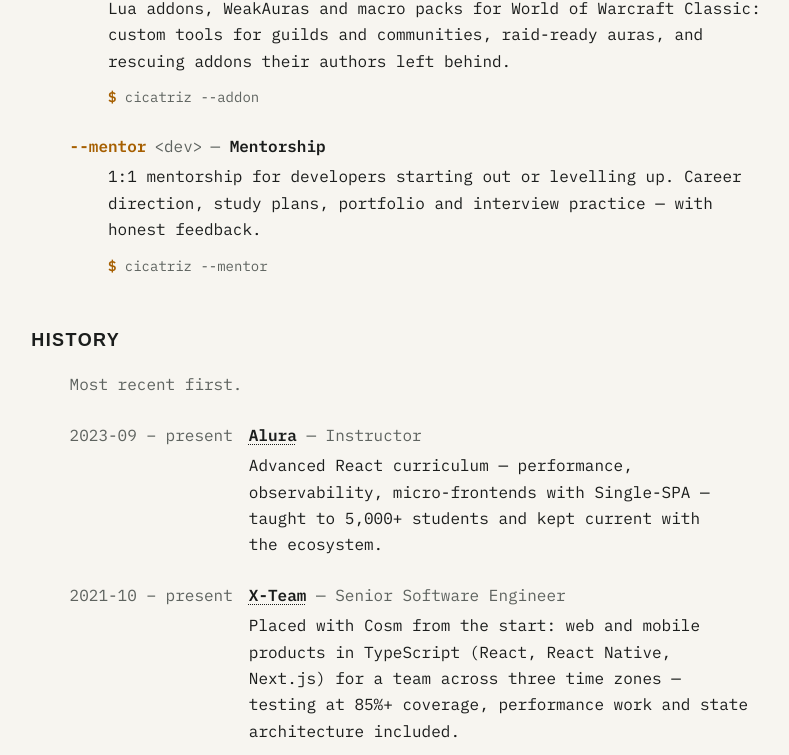
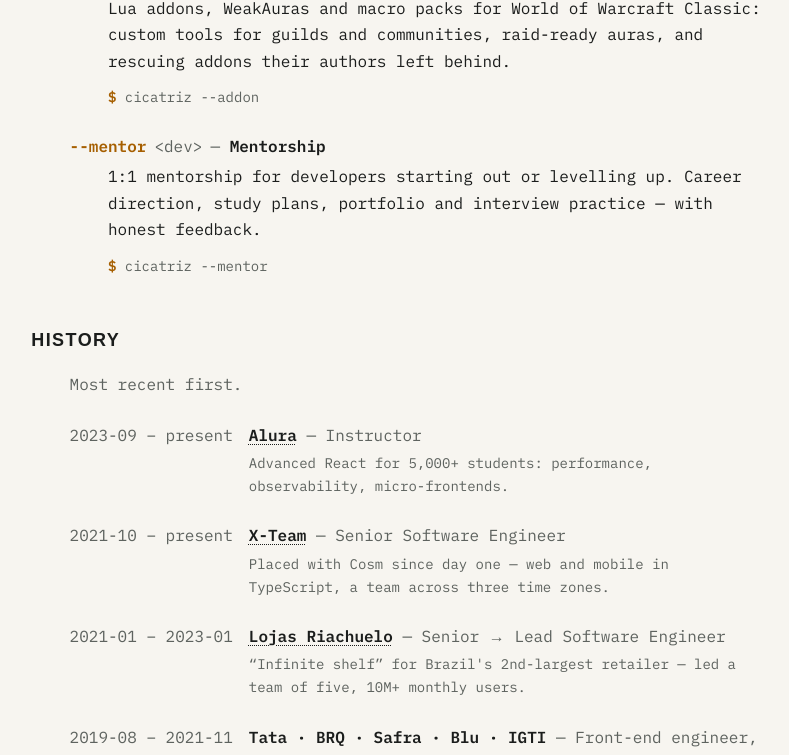
Before and after one commit to cicatrizdev/cicatriz-dev, a Next.js app: page /en in a window 1280 px wide. Shown: the part 1997-2752 px from the top of the page, without its empty margins (244-1033 px from the left). Built offline with nearby package versions, Linux system fonts and the light colour scheme; a web font is replaced by a local one.

Commit message:
feat(history): terse rows — one line per role, one sentence where it helps
Five entries instead of nine: the 2019–2021 short stints collapse into
one row; summaries are dim, one sentence, and the long version stays
on LinkedIn.

```diff
--- a/src/components/sections/sections.module.css
+++ b/src/components/sections/sections.module.css
@@ -302,6 +302,8 @@
 
 .job p {
   margin: var(--space-1) 0 0;
+  color: var(--dim);
+  font-size: var(--text-sm);
 }
 
 /* STANDARDS */
--- a/src/content/experience.ts
+++ b/src/content/experience.ts
@@ -2,7 +2,8 @@
 
 /**
  * Professional history shown under HISTORY, most recent first (stable for ties).
- * Source: LinkedIn profile export (2026-08), condensed to one or two lines each.
+ * Terse on purpose — one line per role, one sentence where it adds something.
+ * The long version lives on LinkedIn (see SEE ALSO).
  */
 export const experience: readonly Experience[] = [
   {
@@ -15,8 +16,8 @@
     start: '2021-10',
     end: null,
     summary: {
-      en: 'Placed with Cosm from the start: web and mobile products in TypeScript (React, React Native, Next.js) for a team across three time zones — testing at 85%+ coverage, performance work and state architecture included.',
-      pt: 'Alocado na Cosm desde o início: produtos web e mobile em TypeScript (React, React Native, Next.js) para um time em três fusos — com testes acima de 85% de cobertura, performance e arquitetura de estado no pacote.',
+      en: 'Placed with Cosm since day one — web and mobile in TypeScript, a team across three time zones.',
+      pt: 'Alocado na Cosm desde o início — web e mobile em TypeScript, time em três fusos.',
     },
   },
   {
@@ -26,8 +27,8 @@
     start: '2023-09',
     end: null,
     summary: {
-      en: 'Advanced React curriculum — performance, observability, micro-frontends with Single-SPA — taught to 5,000+ students and kept current with the ecosystem.',
-      pt: 'Currículo avançado de React — performance, observabilidade, micro-frontends com Single-SPA — para mais de 5.000 alunos, sempre atualizado com o ecossistema.',
+      en: 'Advanced React for 5,000+ students: performance, observability, micro-frontends.',
+      pt: 'React avançado para 5.000+ alunos: performance, observabilidade, micro-frontends.',
     },
   },
   {
@@ -35,81 +36,36 @@
     url: 'https://www.riachuelo.com.br',
     role: {
       en: 'Senior → Lead Software Engineer',
-      pt: 'Engenheiro de Software Sênior → Lead',
+      pt: 'Engenheiro Sênior → Lead',
     },
     start: '2021-01',
     end: '2023-01',
     summary: {
-      en: "Joined the “infinite shelf” product discovery for Brazil's second-largest retail chain during the move from the monolith to React, then led its five-engineer front-end team: seller dashboard and customer-facing e-commerce in React and React Native for 10M+ monthly users (+40% product visibility), Keycloak auth, Dynatrace/GA observability.",
-      pt: 'Entrei na descoberta de produtos “prateleira infinita” da segunda maior varejista do Brasil durante a saída do monólito para React e depois liderei seu time de cinco engenheiros de front-end: painel do vendedor e e-commerce para 10M+ usuários mensais em React e React Native (+40% de visibilidade de produto), autenticação Keycloak, observabilidade Dynatrace/GA.',
+      en: "“Infinite shelf” for Brazil's 2nd-largest retailer — led a team of five, 10M+ monthly users.",
+      pt: '“Prateleira infinita” da 2ª maior varejista do Brasil — liderei um time de cinco, 10M+ usuários/mês.',
     },
   },
   {
-    company: 'IGTI',
-    url: 'https://www.xpeducacao.com.br',
-    role: { en: 'Instructor', pt: 'Instrutor' },
-    start: '2020-11',
+    company: 'Tata · BRQ · Safra · Blu · IGTI',
+    role: {
+      en: 'Front-end engineer, bootcamp instructor',
+      pt: 'Engenheiro front-end, instrutor de bootcamp',
+    },
+    start: '2019-08',
     end: '2021-11',
     summary: {
-      en: '“Mobile Developer” and “Beginner Software Developer” bootcamps for 500+ students: JavaScript, React, React Native, Python, Dart and Flutter, plus Git, Node.js and Android workflows.',
-      pt: 'Bootcamps “Desenvolvedor Mobile” e “Desenvolvedor de Software Iniciante” para mais de 500 alunos: JavaScript, React, React Native, Python, Dart e Flutter, além de fluxos com Git, Node.js e Android.',
-    },
-  },
-  {
-    company: 'Blu',
-    url: 'https://www.useblu.com.br',
-    role: { en: 'Software Engineer', pt: 'Engenheiro de Software' },
-    start: '2020-09',
-    end: '2020-12',
-    summary: {
-      en: 'Fintech onboarding flow in React and Ruby on Rails, TDD throughout, and a design system in a Lerna monorepo shared across products.',
-      pt: 'Fluxo de onboarding de fintech em React e Ruby on Rails, TDD do início ao fim, e um design system em monorepo Lerna compartilhado entre produtos.',
-    },
-  },
-  {
-    company: 'Safra',
-    url: 'https://www.safra.com.br',
-    role: { en: 'Software Engineer', pt: 'Engenheiro de Software' },
-    start: '2020-04',
-    end: '2020-09',
-    summary: {
-      en: 'Modernized an internal banking dashboard from AngularJS to Angular 8 and built mobile banking features with NativeScript for one of Brazil’s largest private banks.',
-      pt: 'Modernizei um painel bancário interno de AngularJS para Angular 8 e construí features de mobile banking com NativeScript para um dos maiores bancos privados do Brasil.',
-    },
-  },
-  {
-    company: 'BRQ Digital Solutions',
-    url: 'https://www.brq.com',
-    role: { en: 'Front-end Engineer', pt: 'Engenheiro de Front-end' },
-    start: '2020-02',
-    end: '2020-04',
-    summary: {
-      en: 'New SPA for BTG’s Exame media platform, preparing the WordPress site for a headless CMS migration, with Redux for state.',
-      pt: 'Nova SPA para a plataforma de mídia Exame (BTG), preparando o site WordPress para uma migração headless, com Redux para o estado.',
-    },
-  },
-  {
-    company: 'Tata Consultancy Services',
-    url: 'https://www.tcs.com',
-    role: { en: 'Front-end Developer', pt: 'Desenvolvedor Front-end' },
-    start: '2019-08',
-    end: '2020-02',
-    summary: {
-      en: 'WCAG-compliant design system components for financial applications; a personal-finance dashboard POC in React + Electron, later moved to Ionic; Jest across Angular 8 and React codebases.',
-      pt: 'Componentes de design system em conformidade com WCAG para aplicações financeiras; POC de painel de finanças pessoais em React + Electron, depois migrado para Ionic; Jest em bases Angular 8 e React.',
+      en: 'Banking, fintech and media front-ends; 500+ bootcamp students.',
+      pt: 'Front-ends de banco, fintech e mídia; 500+ alunos de bootcamp.',
     },
   },
   {
     company: { en: 'Early career', pt: 'Início de carreira' },
-    role: {
-      en: 'Full-stack developer & research mentor',
-      pt: 'Dev full-stack e mentor de pesquisa',
-    },
+    role: { en: 'Full-stack developer', pt: 'Dev full-stack' },
     start: '2015-01',
     end: '2019-12',
     summary: {
-      en: 'Agência VWP, App Masters, Planejar Consultores, freelance clients and a research mentorship at Instituto Federal (Juiz de Fora): e-commerce and web apps in WordPress, React, PHP, Laravel and Node.js; REST APIs and React Native apps; an IoT aquarium-automation dashboard; 20+ sites for small businesses.',
-      pt: 'Agência VWP, App Masters, Planejar Consultores, clientes freelance e mentoria de pesquisa no Instituto Federal (Juiz de Fora): e-commerces e apps web em WordPress, React, PHP, Laravel e Node.js; APIs REST e apps React Native; um painel IoT de automação de aquário; 20+ sites para pequenos negócios.',
+      en: 'Agencies and freelance in Juiz de Fora: 20+ sites, APIs, React Native, an IoT research project.',
+      pt: 'Agências e freela em Juiz de Fora: 20+ sites, APIs, React Native, um projeto de pesquisa IoT.',
     },
   },
 ]
```
